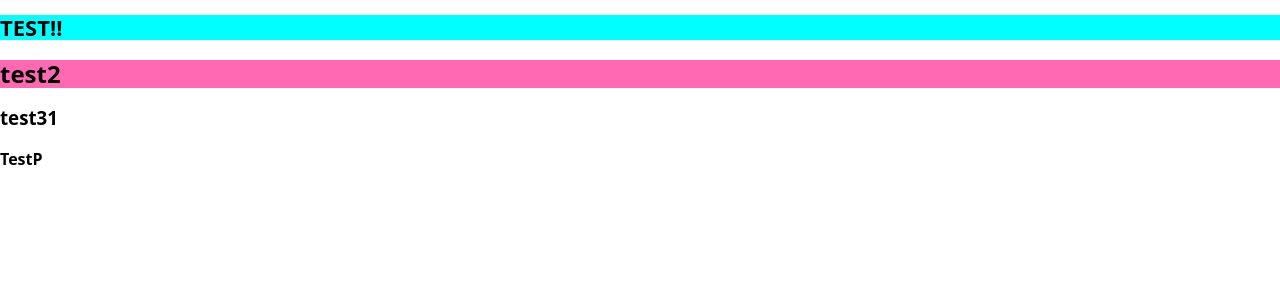
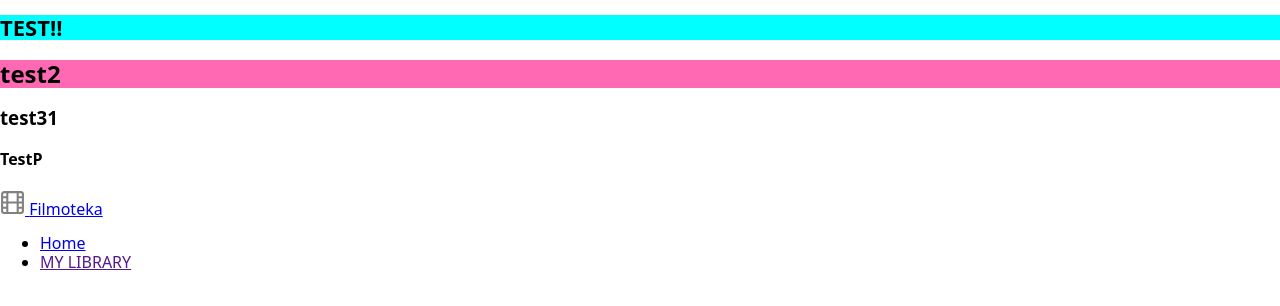
Before and after one commit to KamilSzafranski/Filmoteka, a website built with Parcel: page src/index.html in a window 1280 px wide. Built offline with nearby package versions, Linux system fonts and the light colour scheme.

Commit message:
Szkielet html, teraz style

```diff
--- a/src/index.html
+++ b/src/index.html
@@ -9,5 +9,6 @@
   </head>
   <body>
     <include src="./partials/example.html"></include>
+    <include src="./partials/header.html"></include>
   </body>
 </html>
--- /dev/null
+++ b/src/partials/header.html
@@ -0,0 +1,27 @@
+<header class="header">
+  <div class="header-container">
+    <nav class="nav-box">
+      <a href="./index.html" class="nav-box__link">
+        <svg width="25" height="25" alt="film-logo">
+          <use href="./images/symbol-defs.svg#film"></use>
+        </svg>
+        <span class="logo-text">Filmoteka</span>
+      </a>
+      <ul class="nav-list">
+        <li class="nav-list__item">
+          <a
+            id="home"
+            class="nav-list__link nav-list__link--active"
+            href="./index.html"
+            >Home</a
+          >
+        </li>
+        <li class="nav-list__item">
+          <a id="library" class="nav-list__link" href="">MY LIBRARY</a>
+        </li>
+      </ul>
+    </nav>
+
+    <div class="js-box"></div>
+  </div>
+</header>
```
Also changed, not shown: src/images/symbol-defs.svg (added).
